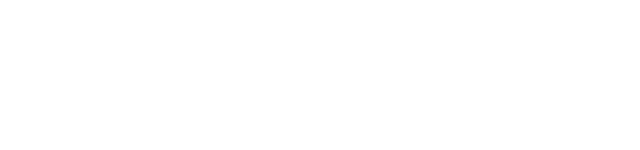
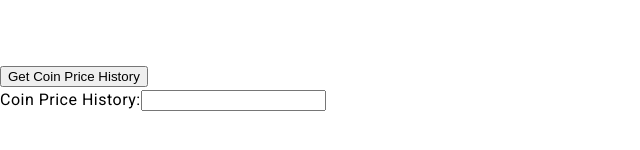
Before and after one commit to VictorGradinaru/CriptoCalculator, an Angular app in the folder CriptoCalculatorUI/: page / in a window 1280 px wide. Shown: the part 264-414 px from the top of the page, without its empty margins (0-640 px from the left). Built offline with nearby package versions, Linux system fonts and the light colour scheme; no server answers.

Commit message:
retreive selected coin value for selected date

```diff
--- a/CriptoCalculatorUI/src/app/components/coin-list/coin-list.component.html
+++ b/CriptoCalculatorUI/src/app/components/coin-list/coin-list.component.html
@@ -1,7 +1,7 @@
 <div>
     <label for="coin-select">Select coin:</label>
     <select id="coin-select" [(ngModel)]="selectedCoin">
-      <option *ngFor="let coin of coins" [value]="coin.symbol">{{ coin.name }}</option>
+      <option *ngFor="let coin of coins" [value]="coin.id">{{ coin.name }}</option>
     </select>
 </div>
 
@@ -30,3 +30,14 @@
 <p>Selected coin: {{ selectedCoin }}</p>
 <p>Selected currency: {{ selectedCurrency }}</p>
 <p>Selected date: {{ selectedDate }}</p>
+
+<br>
+<br>
+<div>
+    <button (click)="fetchCoinPriceHistory()">Get Coin Price History</button>
+</div>
+
+<div>
+    <label>Coin Price History:</label>
+    <input type="text" [value]="coinPriceHistory" readonly />
+</div>
--- a/CriptoCalculatorUI/src/app/components/coin-list/coin-list.component.ts
+++ b/CriptoCalculatorUI/src/app/components/coin-list/coin-list.component.ts
@@ -13,6 +13,7 @@ export class CoinListComponent implements OnInit {
 
   selectedDate: string | null = null;
   isValidDate: boolean = true;
+  coinPriceHistory: string | null = null;
 
   constructor(private coinService: CoinService) {}
 
@@ -23,7 +24,7 @@ export class CoinListComponent implements OnInit {
   getCoins(): void {
     this.coinService.getCoinsList().subscribe(
       (data) => {
-        this.coins = data; // Populează lista de coinuri
+        this.coins = data;
       },
       (error) => {
         console.error('Eroare la obținerea coinurilor', error);
@@ -32,20 +33,35 @@ export class CoinListComponent implements OnInit {
   }
 
   onDateChange(event: any): void {
-    const selectedDay = event.value.getDate(); // Obține ziua selectată
+    const selectedDay = event.value.getDate();
 
     // Verifică dacă ziua este 15
     this.isValidDate = selectedDay === 15;
 
     if (this.isValidDate) {
-      const day = String(event.value.getDate()).padStart(2, '0'); // Obține ziua cu 2 cifre
-      const month = String(event.value.getMonth() + 1).padStart(2, '0'); // Obține luna cu 2 cifre
-      const year = event.value.getFullYear(); // Obține anul
-
+      const day = String(event.value.getDate()).padStart(2, '0');
+      const month = String(event.value.getMonth() + 1).padStart(2, '0');
+      const year = event.value.getFullYear();
       // Formatează data în formatul DD-MM-YYYY
       this.selectedDate = `${day}-${month}-${year}`;
     } else {
-      this.selectedDate = null; // Resetează dacă data nu este validă
+      this.selectedDate = null;
+    }
+  }
+
+  fetchCoinPriceHistory(): void {
+    if (this.selectedCoin && this.selectedCurrency && this.selectedDate) {
+      this.coinService.getCoinPriceHistoryOnDate(this.selectedCoin, this.selectedCurrency, this.selectedDate)
+        .subscribe(
+          (priceHistory) => {
+            this.coinPriceHistory = priceHistory;
+          },
+          (error) => {
+            console.error('Eroare la obținerea istoricului prețului', error);
+          }
+        );
+    } else {
+      alert('Vă rugăm să selectați un coin, o monedă și o dată validă.');
     }
   }
 }
--- a/CriptoCalculatorUI/src/app/services/coin.service.ts
+++ b/CriptoCalculatorUI/src/app/services/coin.service.ts
@@ -1,6 +1,6 @@
 import { Injectable } from '@angular/core';
-import { HttpClient } from '@angular/common/http';
-import { Observable } from 'rxjs';
+import { HttpClient, HttpParams } from '@angular/common/http';
+import { map, Observable } from 'rxjs';
 
 export interface Coin {
   id: string;
@@ -12,11 +12,25 @@ export interface Coin {
   providedIn: 'root',
 })
 export class CoinService {
-  private apiUrl = 'https://localhost:7081/api/Coins/GetCoinsList'; // URL-ul API-ului
+  private baseUrl = 'https://localhost:7081/api/Coins';
 
   constructor(private http: HttpClient) {}
 
   getCoinsList(): Observable<Coin[]> {
-    return this.http.get<Coin[]>(this.apiUrl); // Facem un GET la API
+    return this.http.get<Coin[]>(`${this.baseUrl}/GetCoinsList`);
+  }
+
+  getCoinPriceHistoryOnDate(name: string, currency: string, date: string): Observable<string> {
+    const url = `${this.baseUrl}/GetCoinPriceHistoryOnDate`;
+
+    let params = new HttpParams()
+      .set('name', name)
+      .set('currency', currency)
+      .set('date', date);
+
+
+    return this.http.get<{ price: number }>(url, { params }).pipe(
+      map(response => response.price.toString())
+    );
   }
 }
```
